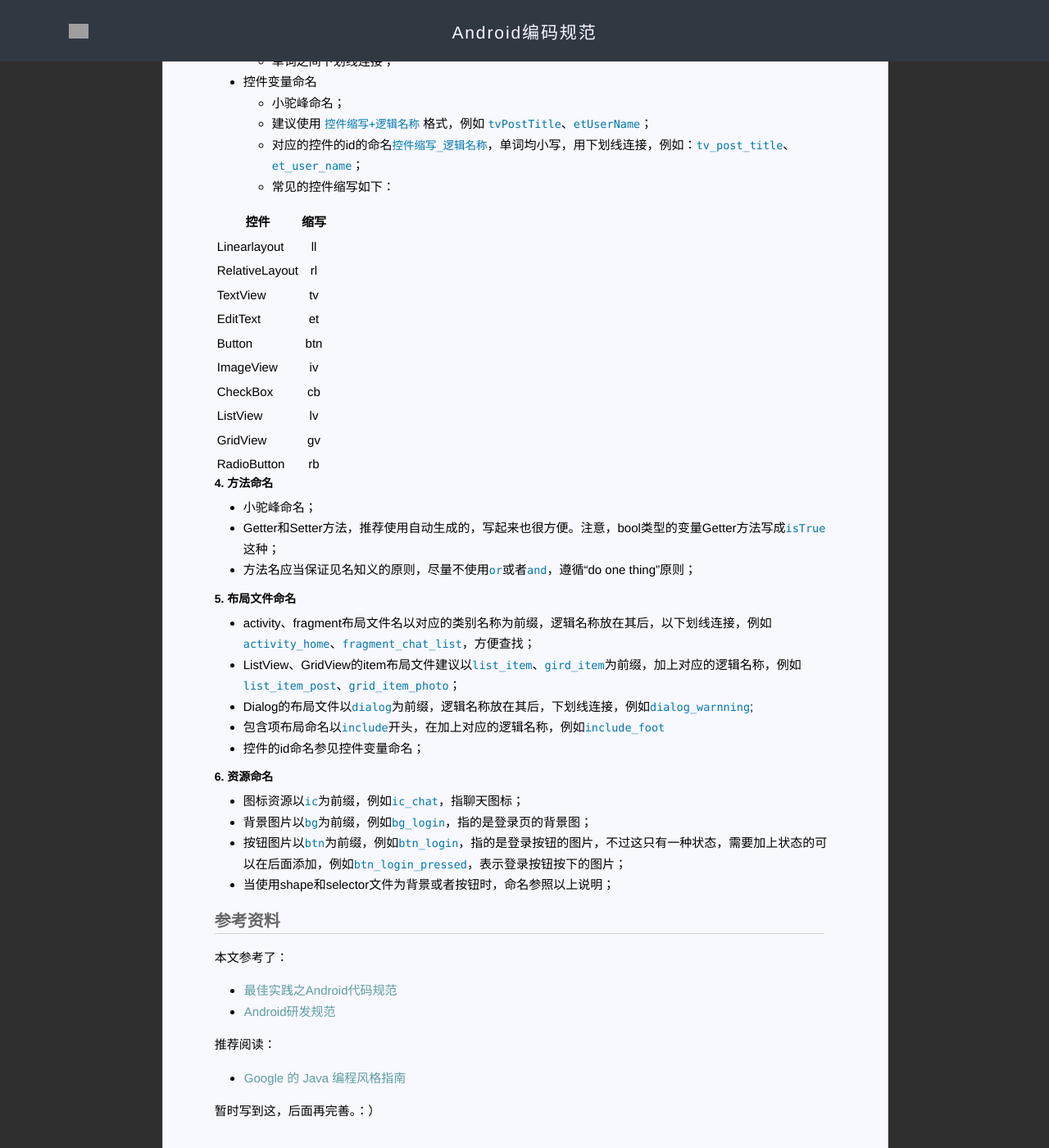
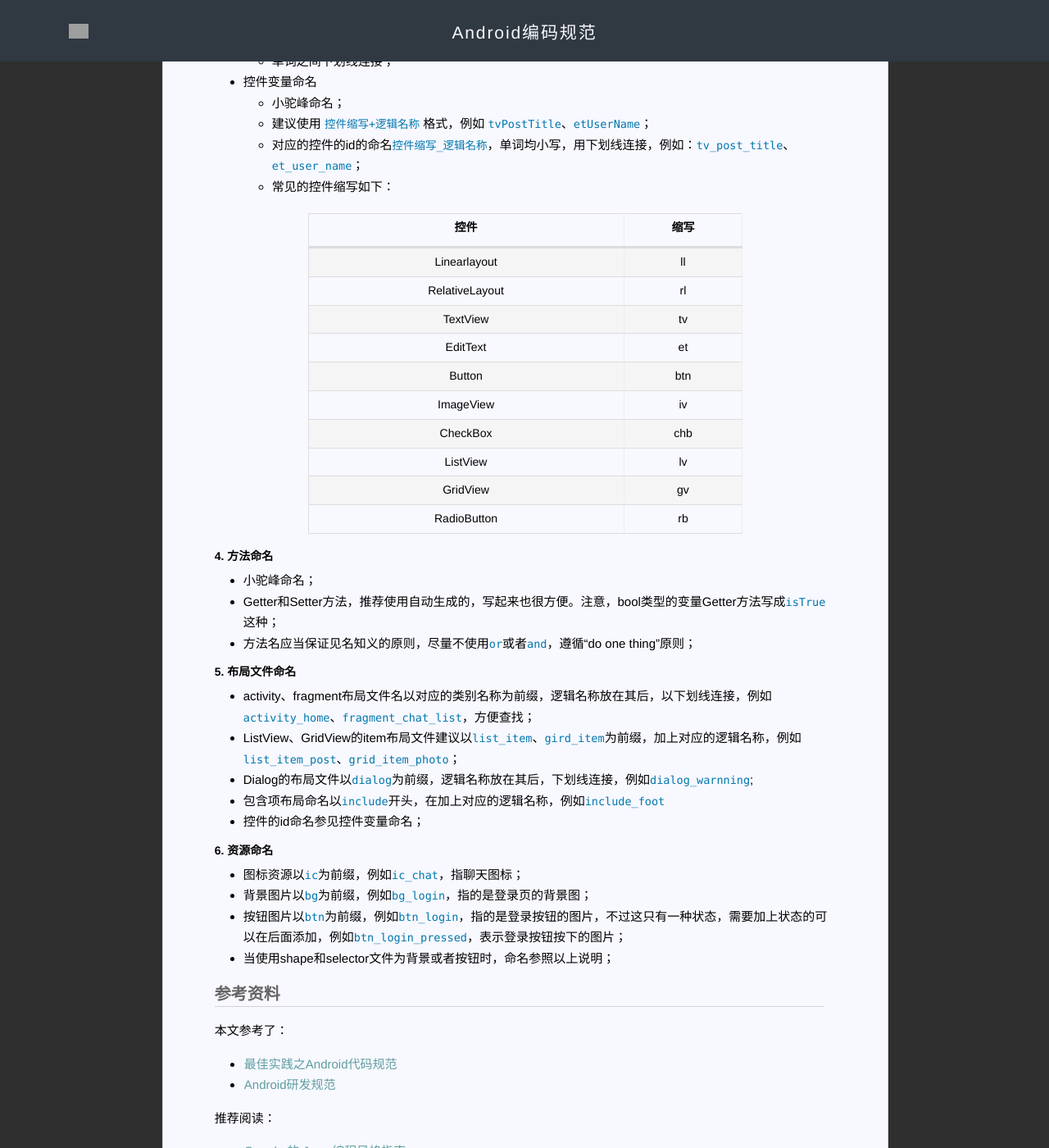
Before and after one commit to laobie/laobie.github.io, a Jekyll site: the page built from _posts/2015-11-2-Code-Style-Guidelines-for-Android.md, in a window 1280 px wide and 1400 px high, scrolled down 1262 px. Shown: the whole window at 82% size. Built offline with Jekyll 4.4.1, drawn with Linux system fonts in a browser that asks for light colours; Markdown is read by kramdown in place of the engine named in the settings; comment, search, counter and statistics services are not loaded; grey boxes are pictures that could not be loaded.

```diff
--- a/_config.yml
+++ b/_config.yml
@@ -4,4 +4,4 @@
 paginate_path: "page:num"
 markdown: redcarpet
 redcarpet:
-    extensions: ["fenced_code_blocks", "tables", "highlight", "with_toc_data", "strikethrough", "underline"]
+ extensions: ["fenced_code_blocks", "tables", "highlight", "with_toc_data", "strikethrough", "underline"]
--- a/_posts/2015-11-2-Code-Style-Guidelines-for-Android.md
+++ b/_posts/2015-11-2-Code-Style-Guidelines-for-Android.md
@@ -64,14 +64,14 @@
    - 常见的控件缩写如下：
 
 |	控件        |    缩写	   |
-| ----------   |:------------:|
+|:----------:|:------------:|
 |  Linearlayout  |  ll         |
 |  RelativeLayout|  rl         |
 |  TextView      |  tv         |
 |  EditText      |  et         |
 |  Button        |  btn     	|
 |  ImageView     |  iv         |
-|  CheckBox      |  cb         |
+|  CheckBox      |  chb         |
 |  ListView      |  lv         |
 |  GridView      |  gv         |
 |  RadioButton   |  rb         |
--- a/assets/css/post.css
+++ b/assets/css/post.css
@@ -181,3 +181,37 @@
 ul {
     margin-left: -5px;
 }
+table {
+  margin: 20px 15% 20px 15%;
+  width: 70%;
+  border-collapse: collapse;
+  border-spacing: 0;
+  border: 1px solid #ddd;
+  font-size: 14px;
+}
+table>tbody>tr:nth-of-type(odd) {
+  background-color: #f5f5f5;
+}
+table>tbody>tr:hover {
+  background-color: lightblue;
+}
+caption,
+th,
+td {
+  padding: 5px;
+  text-align: left;
+  vertical-align: middle;
+  font-weight: normal;
+}
+th,
+td {
+  border-bottom: 3px solid #ddd;
+  border-right: 1px solid #eee;
+}
+th {
+  padding-bottom: 10px;
+  font-weight: 700;
+}
+td {
+  border-bottom-width: 1px;
+}
```
